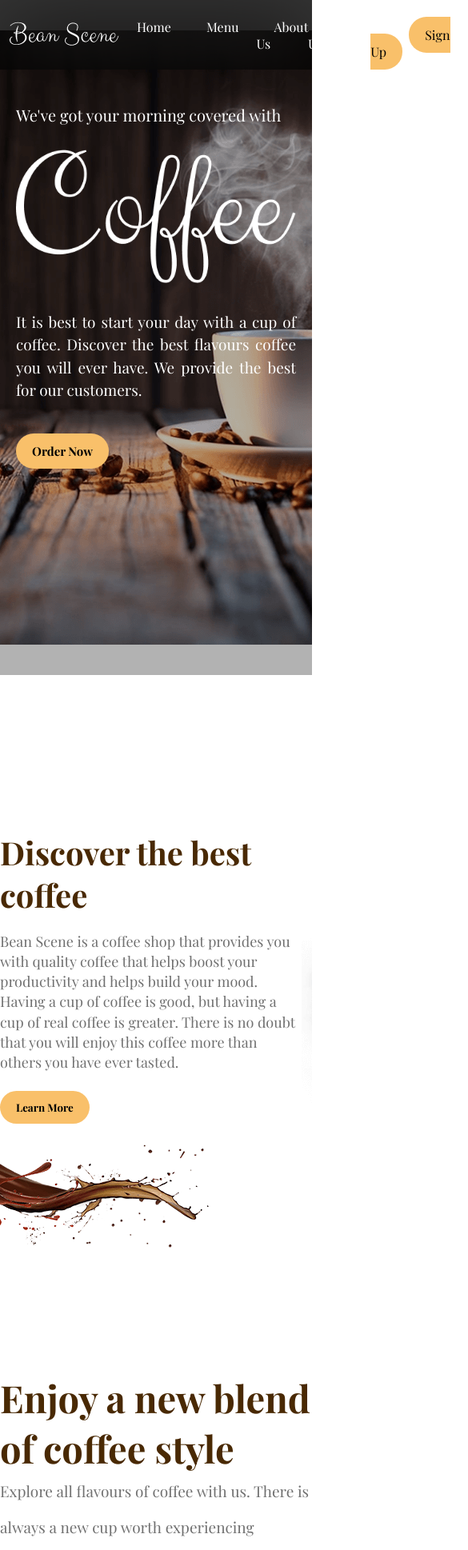
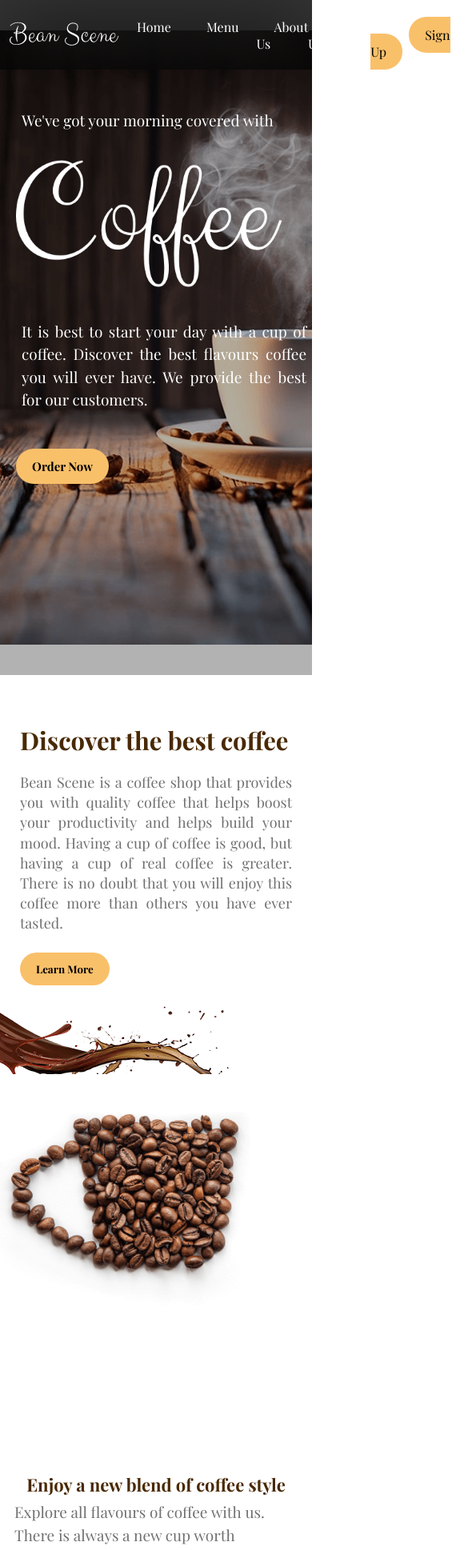
Before and after one commit to zh012948/figma-to-code-coffee-bean, a React (Vite) app: page / in a window 390 px wide. Shown: the top 1938 px of the page at 80% size, 585 px wide, since content can reach past the window. Built offline with nearby package versions, Linux system fonts and the light colour scheme; a web font is replaced by a local one.

Commit message:
Page 4 complete responsive

```diff
--- a/src/pages/Page3.jsx
+++ b/src/pages/Page3.jsx
@@ -7,6 +7,7 @@ import expresso from '../assets/images/expresso.png'
 function Page3() {
     return (
         <>
+
             <div className="page3-container">
                 <div className="title">
                     Enjoy a new blend of coffee style
--- a/src/styles/CoffeeCard.css
+++ b/src/styles/CoffeeCard.css
@@ -61,3 +61,27 @@
 .order-now:active {
     opacity: 4.6;
 }
+
+
+@media screen and (max-width:768px) {
+    .card {
+        width: 320px;
+        height: 260px;
+    }
+
+    .content-card {
+        line-height: 1.5;
+    }
+
+    .content-card .name {
+        font-size: 25px;
+    }
+
+    .content-card .price {
+        font-size: 22px;
+    }
+
+    .order-now {
+        transform: translate(105px, -21px);
+    }
+}
--- a/src/styles/ContentCard.css
+++ b/src/styles/ContentCard.css
@@ -35,3 +35,12 @@
 .custom-card:hover {
     box-shadow: 1px 12px 8px rgba(0, 0, 0, 0.9);
 }
+
+@media screen and (max-width:768px) {
+    .custom-card {
+        width: 300px;
+        margin-left: 13px;
+    }
+
+
+}
--- a/src/styles/Hero.css
+++ b/src/styles/Hero.css
@@ -88,15 +88,17 @@
     }
 
     .wrapper .top-info {
-        font-size: 20px;
+        font-size: 19px;
+        padding: 7px;
     }
 
     .coffee-img img {
-        width: 100%;
+        width: 90%;
     }
 
     .hero-container .wrapper {
-        width: 370px;
+        /* width: 370px; */
+        width: 100%;
     }
 
     .wrapper .lower-info {
@@ -104,6 +106,7 @@
         line-height: 1.5;
         text-wrap: wrap;
         color: white;
+        padding: 7px;
     }
 
     .btnOrder {
--- a/src/styles/Page2.css
+++ b/src/styles/Page2.css
@@ -6,6 +6,7 @@
 }
 
 .page2-container {
+    position: relative;
     height: 95vh;
     padding-top: 0px;
     overflow: hidden;
@@ -67,3 +68,33 @@
     transform: translate(-100px, -100px);
     z-index: -3;
 }
+
+
+
+
+@media screen and (max-width:768px) {
+    .page2-container {
+        height: 100vh;
+        flex-direction: column;
+        overflow: visible;
+    }
+
+    .page2-container .content-container {
+        margin-top: 60px;
+        margin-left: 210px;
+    }
+
+    .page2-container .content-container .title {
+        font-size: 31px;
+    }
+
+    .page2-container .content-container .text {
+        width: 340px;
+        text-align: justify;
+    }
+
+    .image-container img {
+        width: 80%;
+        transform: translateY(-165px);
+    }
+}
--- a/src/styles/Page3.css
+++ b/src/styles/Page3.css
@@ -1,6 +1,7 @@
 @import url('https://fonts.googleapis.com/css2?family=Playfair+Display:ital,wght@0,400..900;1,400..900&display=swap');
 
 .page3-container {
+    position: relative;
     display: flex;
     flex-direction: column;
     height: 100vh;
@@ -30,3 +31,29 @@
     margin: 24px;
     gap: 25px;
 }
+
+
+@media screen and (max-width:768px) {
+
+    .page3-container {
+        padding-top: 140px;
+        margin: 13px;
+    }
+
+    .page3-container .title {
+        font-size: 22px;
+        font-weight: bolder;
+        margin-bottom: 5px;
+    }
+
+    .page3-container .desc {
+        margin-left: 5px;
+        line-height: 1.5;
+        font-weight: 400;
+    }
+
+
+    .coffee-container {
+        flex-direction: column;
+    }
+}
--- a/src/styles/Page4.css
+++ b/src/styles/Page4.css
@@ -1,6 +1,7 @@
 @import url('https://fonts.googleapis.com/css2?family=Playfair+Display:ital,wght@0,400..900;1,400..900&display=swap');
 
 .page4-container {
+    position: relative;
     display: flex;
     flex-direction: column;
     align-items: center;
@@ -73,3 +74,47 @@
 .btnJoin:active {
     opacity: 1.2;
 }
+
+
+@media screen and (max-width:768px) {
+    .page4-container {
+        margin-top: 1550px;
+        align-items: flex-start;
+        padding: 20px;
+    }
+
+    .page4-container .question {
+        font-size: 25px;
+        margin-left: 15px;
+    }
+
+    .page4-container .top-blast {
+        transform: translate(220px, 75px);
+        width: 442px;
+    }
+
+    .page4-container .top-blast {
+        width: 145px;
+    }
+
+    .page4-container .desc1 {
+        margin-top: 35px;
+        line-height: 1;
+        margin-bottom: 20px;
+        margin-left: 15px;
+    }
+
+    .content-card-container {
+        flex-direction: column;
+    }
+
+    .text-started {
+        margin-left: 45px;
+        text-align: center;
+    }
+
+    .btnJoin {
+        margin-left: 110px;
+        font-size: 15px;
+    }
+}
```
